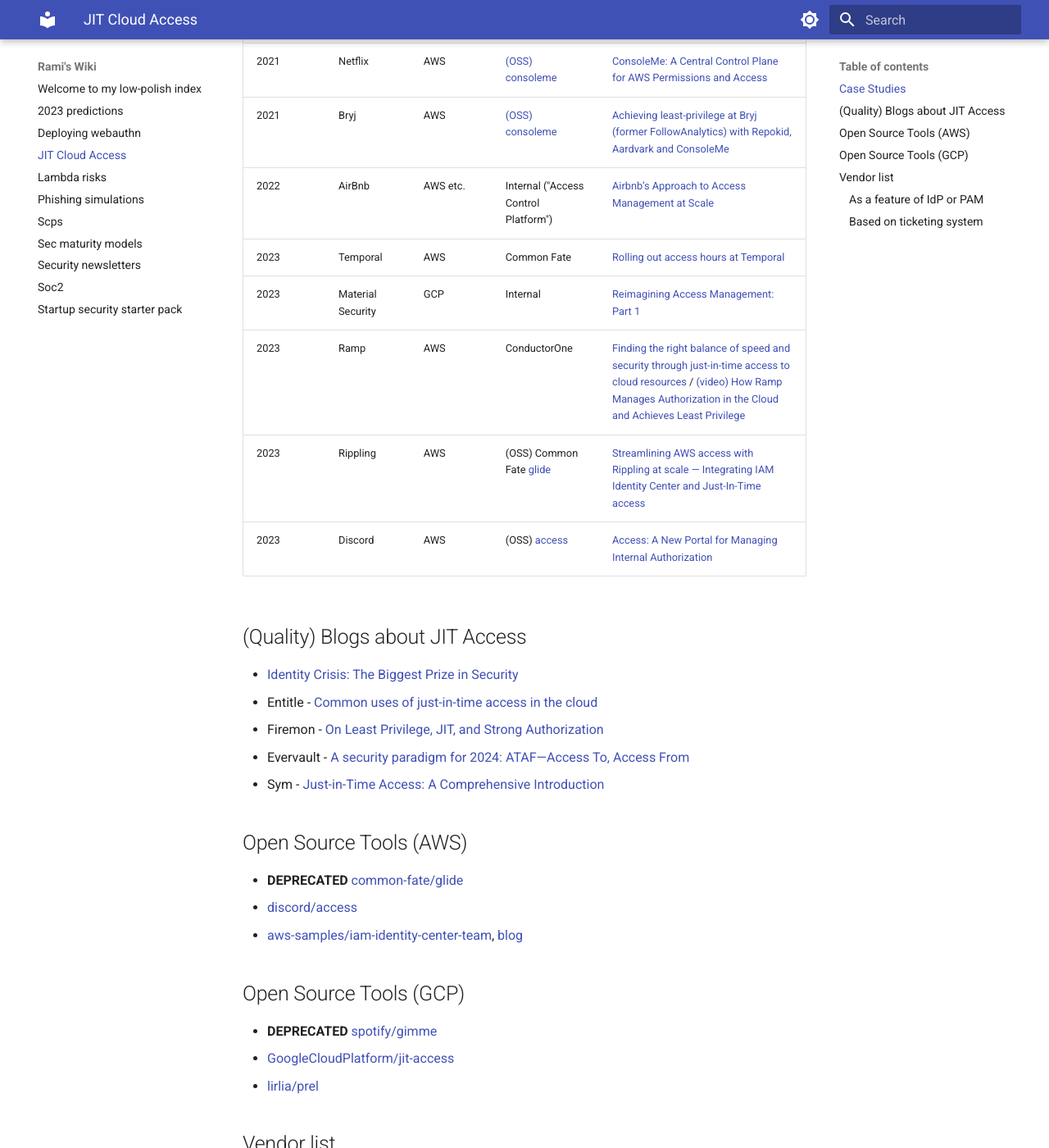
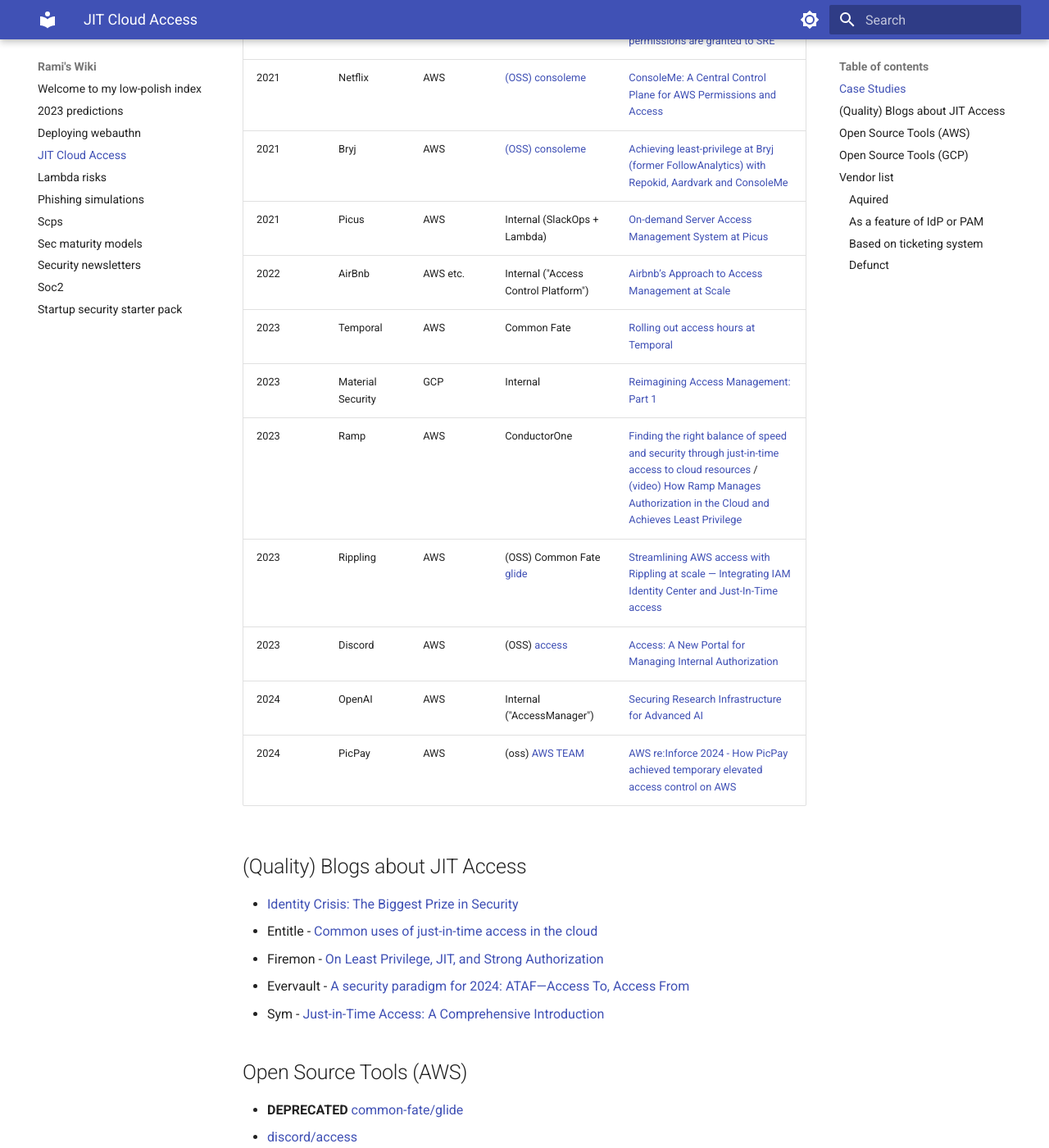
Before and after one commit to ramimac/wiki, an MkDocs documentation site: the page built from docs/jit-cloud-access.md, in a window 1280 px wide and 1400 px high, scrolled down 1153 px. Shown: the whole window at 82% size. Built offline with MkDocs 1.6.1 and Material for MkDocs 9.7.7, drawn with Linux system fonts in a browser that asks for light colours; some of the changed text lies outside the part shown.

Commit message:
Fixes #57: JIT

```diff
--- a/docs/jit-cloud-access.md
+++ b/docs/jit-cloud-access.md
@@ -23,12 +23,15 @@
 | 2020 | Mercari | GCP | Internal ("QRay") | [ Qray permissions - How temporary production environment permissions are granted to SRE](https://engineering-mercari-com.translate.goog/blog/entry/sre-qray/?_x_tr_sl=auto&_x_tr_tl=en&_x_tr_hl=en&_x_tr_pto=wapp)
 | 2021 | Netflix | AWS | [(OSS) consoleme](https://github.com/Netflix/consoleme) | [ConsoleMe: A Central Control Plane for AWS Permissions and Access](https://netflixtechblog.com/consoleme-a-central-control-plane-for-aws-permissions-and-access-fd09afdd60a8) |
 | 2021 | Bryj | AWS | [(OSS) consoleme](https://github.com/Netflix/consoleme) | [Achieving least-privilege at Bryj (former FollowAnalytics) with Repokid, Aardvark and ConsoleMe](https://medium.com/followanalytics/granting-least-privileges-at-followanalytics-with-repokid-aardvark-and-consoleme-895d8daf604a) |
+| 2021 | Picus | AWS | Internal (SlackOps + Lambda) | [On-demand Server Access Management System at Picus](https://medium.com/picus-security-engineering/on-demand-server-access-management-system-at-picus-3d42e597df6c) |
 | 2022 | AirBnb | AWS etc. | Internal ("Access Control Platform") | [Airbnb’s Approach to Access Management at Scale](https://medium.com/airbnb-engineering/airbnbs-approach-to-access-management-at-scale-cfa66c32f03c) |
 | 2023 | Temporal | AWS | Common Fate | [Rolling out access hours at Temporal](https://temporal.io/blog/rolling-out-access-hours-at-temporal) |
 | 2023 | Material Security | GCP | Internal | [Reimagining Access Management: Part 1](https://material.security/blog/reimagining-access-management-part-1) |
 | 2023 | Ramp | AWS | ConductorOne | [Finding the right balance of speed and security through just-in-time access to cloud resources](https://engineering.ramp.com/jit-access) / [(video)  How Ramp Manages Authorization in the Cloud and Achieves Least Privilege](https://www.youtube.com/watch?v=v5f-1U3Y0xA) |
 | 2023 | Rippling | AWS | (OSS) Common Fate [glide](https://github.com/common-fate/glide) | [Streamlining AWS access with Rippling at scale — Integrating IAM Identity Center and Just-In-Time access](https://www.rippling.com/blog/streamlining-aws-access-with-rippling-at-scale) |
 | 2023 | Discord | AWS | (OSS) [access](https://github.com/discord/access) | [Access: A New Portal for Managing Internal Authorization](https://discord.com/blog/access-a-new-portal-for-managing-internal-authorization) |
+| 2024 | OpenAI | AWS | Internal ("AccessManager") | [Securing Research Infrastructure for Advanced AI](https://openai.com/index/securing-research-infrastructure-for-advanced-ai/) |
+| 2024 | PicPay | AWS | (oss) [AWS TEAM](https://github.com/aws-samples/iam-identity-center-team) | [AWS re:Inforce 2024 - How PicPay achieved temporary elevated access control on AWS](https://www.youtube.com/watch?v=3AsWBROK608) |
 
 ## (Quality) Blogs about JIT Access
 
@@ -53,23 +56,25 @@
 
 ## Vendor list
 
-* [Entitle](https://www.entitle.io/)
 * [ConductorOne](https://www.conductorone.com/)
 * [Lumos](https://www.lumos.com)
 * [Opal](https://opal.dev/)
-* [Indent](https://indent.com)
 * [Sym](https://symops.com)
 * [Common Fate](https://www.commonfate.io/)
-* [Leapp](https://www.leapp.cloud/)
 * [CloudYali](https://www.cloudyali.io/)
 * [p0](https://p0.dev/)
 * [SGNL](https://sgnl.ai/solutions/amazon-web-services/)
 * [Zilla Security](https://zillasecurity.com/)
 * [AccessOS](https://www.accessos.com/)
 * [abbey](https://www.abbey.io/)
-* [Ermetic](https://ermetic.com/platform/just-in-time/)
 * [Apono](https://www.apono.io/)
 * [Britive](https://www.britive.com)
+* [zluri](https://www.zluri.com/)
+
+### Aquired
+
+* [Entitle (now BeyondTrust)](https://www.entitle.io/)
+* [Ermetic (now Tenable)](https://ermetic.com/platform/just-in-time/)
 
 ### As a feature of IdP or PAM
 
@@ -82,3 +87,9 @@
 
 * [ClearSkye](https://clearskye.com/) (ServiceNow)
 * [Multiplier](https://multiplierhq.com/) (Jira Service Management)
+
+### Defunct
+
+* [Indent](https://indent.com) - [aquihired into OpenAI and wound down in May 2024](https://x.com/fouadmatin/status/1793350695476933108)
+* [Sym](https://symops.com) - [wound down in April 2024](https://www.linkedin.com/posts/jonbass_i-am-sorry-to-report-that-sym-will-be-shutting-activity-7173334515610849282-hK88)
+* [Noovolari (Leapp)](https://www.leapp.cloud/) - [wound down in May 2024](https://blog.leapp.cloud/noovolari-has-officially-come-to-an-end)
```
